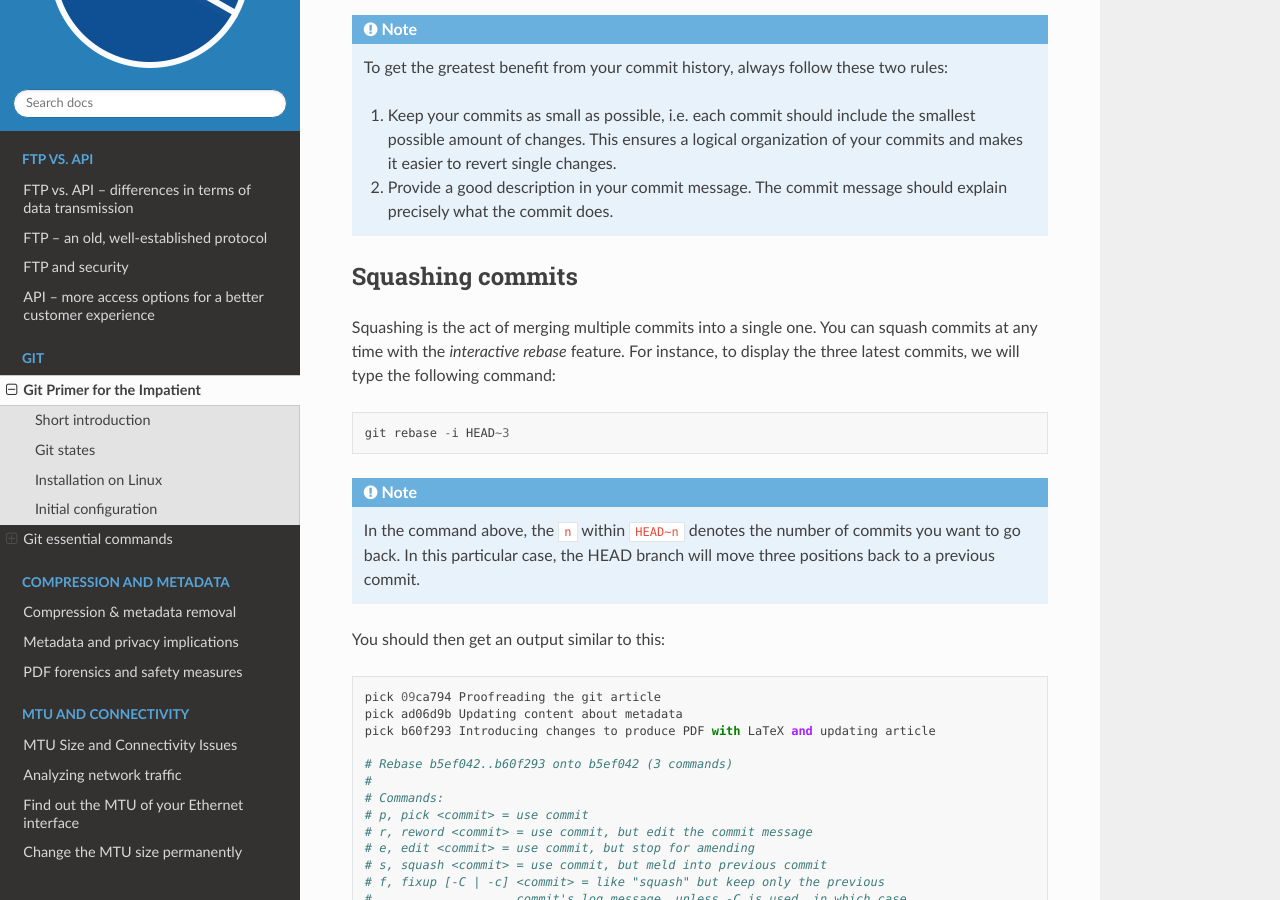
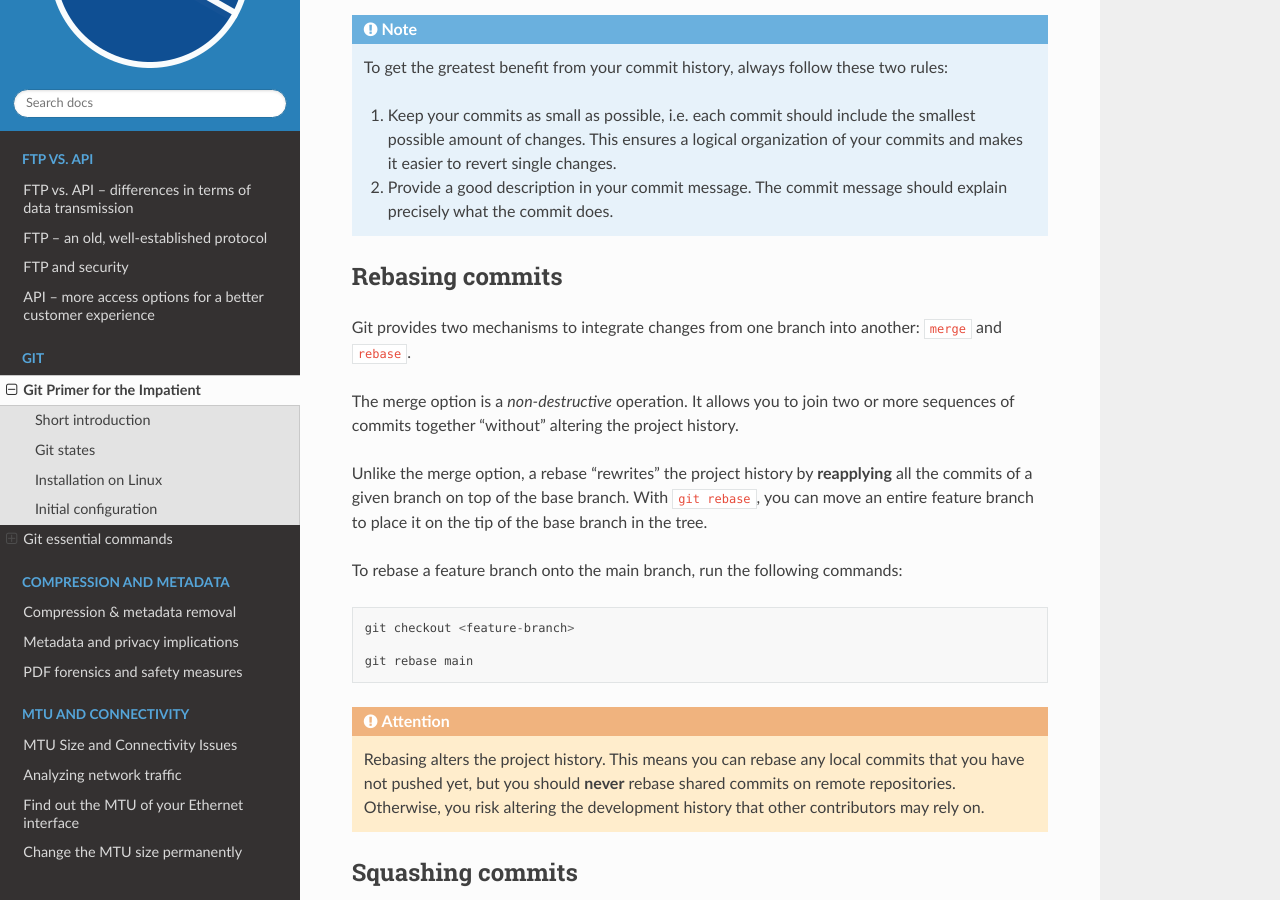
Before and after one commit to ka2in/bits4docs, a Sphinx documentation site: the page built from docs/source/gitinminutes.rst, in a window 1280 px wide and 900 px high, scrolled down 10275 px. Built offline with Sphinx 7.4.7 and the Read the Docs theme 2.0.0, drawn with Linux system fonts in a browser that asks for light colours; some of the changed text lies outside the part shown.

Commit message:
Adding a topic about rebasing in Git

```diff
--- a/docs/source/gitinminutes.rst
+++ b/docs/source/gitinminutes.rst
@@ -415,7 +415,6 @@ You can also achieve the same result by typing the following:
 
    * Use the command ``git push <remote> <branch> --force-with-lease``. This command will not rewrite any changes made by other team members on the remote repo.
 
-
 If you want to set a different repo, type the command:
 
 .. code-block::
@@ -491,6 +490,27 @@ To get a compact overview of your commit history, you can combine the ``git log`
 
    2. Provide a good description in your commit message. The commit message should explain precisely what the commit does.
 
+Rebasing commits
+================
+
+Git provides two mechanisms to integrate changes from one branch into another: ``merge`` and ``rebase``.
+
+The merge option is a *non-destructive* operation. It allows you to join two or more sequences of commits together "without" altering the project history.
+
+Unlike the merge option, a rebase "rewrites" the project history by **reapplying** all the commits of a given branch on top of the base branch. With ``git rebase``, you can move an entire feature branch to place it on the tip of the base branch in the tree.
+
+To rebase a feature branch onto the main branch, run the following commands:
+
+.. code-block::
+
+   git checkout <feature-branch>
+
+   git rebase main
+
+.. attention::
+
+   Rebasing alters the project history. This means you can rebase any local commits that you have not pushed yet, but you should **never** rebase shared commits on remote repositories. Otherwise, you risk altering the development history that other contributors may rely on.
+
 Squashing commits
 =================
 
@@ -530,6 +550,10 @@ You should then get an output similar to this:
    # l, label <label> = label current HEAD with a name
    # t, reset <label> = reset HEAD to a label
 
+.. raw:: latex
+
+    \newpage
+
 If you replace **pick** by **squash** in one of the lines above, the line in question will be combined with the one above, e.g.:
 
 .. code-block::
```
Also changed, not shown: other parts of docs/source/gitinminutes.rst (+1 -1 lines), 3 other files.
